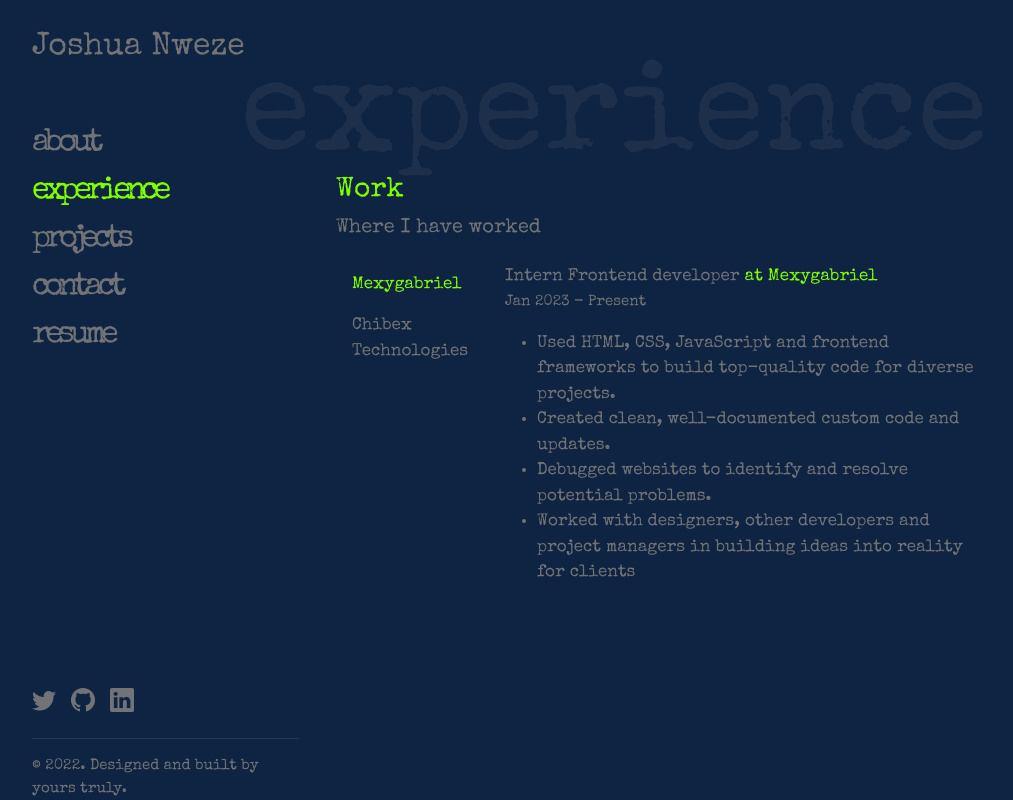
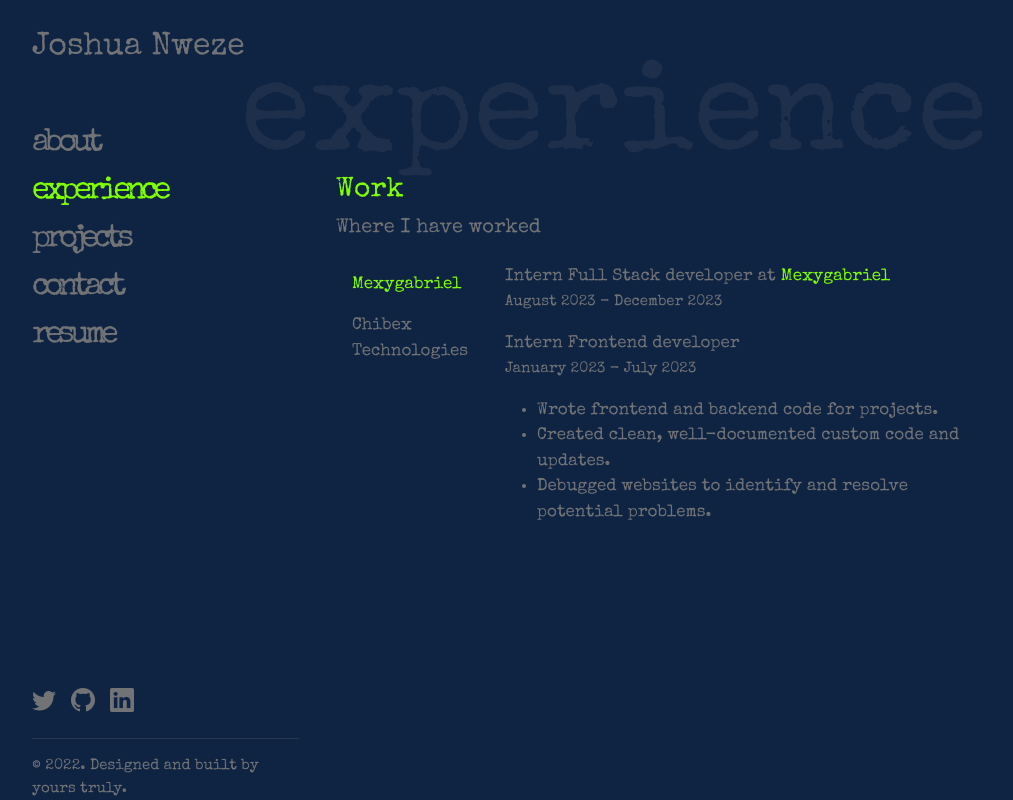
Before and after one commit to Joshua-Nweze/myPortfolio, a Vue app: page /experience in a window 1280 px wide. Shown: the whole page, without its empty margins (130-1143 px from the left). Built offline with nearby package versions, Linux system fonts and the light colour scheme.

Commit message:
update work experience

```diff
--- a/src/components/Work.vue
+++ b/src/components/Work.vue
@@ -15,22 +15,28 @@
           <div class="tab-content" id="nav-tabContent">
               <!-- job1 -->
               <div class="tab-pane fade show active" id="nav-job1" name="tabpanel" aria-labelledby="nav-job1-tab" tabindex="0">
-                  Intern Frontend developer <span class="addChartreuse">at Mexygabriel</span> <br>
-                  <span class="date">Jan 2023 - Present</span>
+                  <div>
+                    Intern Full Stack developer at <span class="addChartreuse">Mexygabriel</span> <br>
+                    <span class="date">August 2023 - December 2023</span>
+                  </div>
+
+                  <div class="mt-3">
+                    Intern Frontend developer<br>
+                    <span class="date">January 2023 - July 2023</span>
+                  </div>
 
                   <div class="mt-3">
                     <ul>
-                      <li>Used HTML, CSS, JavaScript and frontend frameworks to build top-quality code for diverse projects.</li>
+                      <li>Wrote frontend and backend code for projects.</li>
                       <li>Created clean, well-documented custom code and updates.</li>
                       <li>Debugged websites to identify and resolve potential problems.</li>
-                      <li>Worked with designers, other developers and project managers in building ideas into reality for clients</li>
                     </ul>
                   </div>
               </div>
               <!-- job2 -->
               <div class="tab-pane fade" id="nav-job2" name="tabpanel" aria-labelledby="nav-job2-tab" tabindex="0">
-                Intern Junior frontend developer <span class="addChartreuse">at Chibex technologies</span> <br>
-                  <span class="date">July 2021 - Dec 2021</span>
+                Intern Junior frontend developer at <span class="addChartreuse">Chibex technologies</span> <br>
+                  <span class="date">July 2021 - December 2021</span>
 
                   <div class="mt-3">
                     <ul>
```
